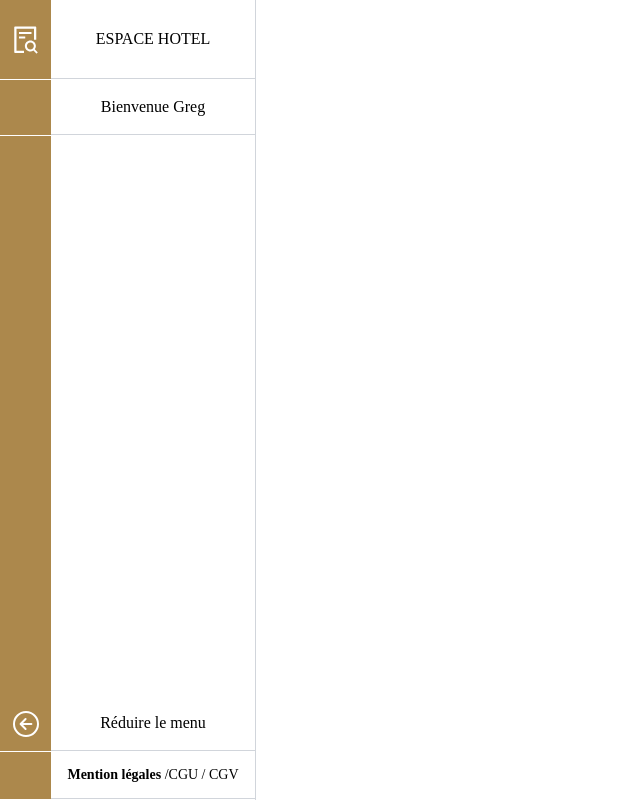
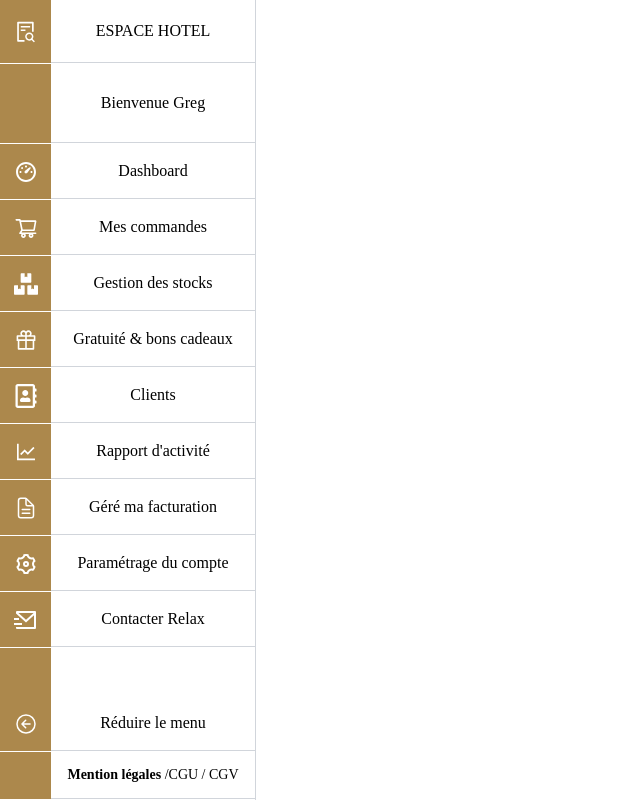
Before and after one commit to greg-Da/Relax-react-typescript, a React (Create React App) app: page / in a window 1280 px wide. Shown: the whole page, without its empty margins (0-640 px from the left). Built offline with nearby package versions, Linux system fonts and the light colour scheme.

Commit message:
[sidebar]: update design

```diff
--- a/src/components/SideBar/SideBar.tsx
+++ b/src/components/SideBar/SideBar.tsx
@@ -1,6 +1,8 @@
 import * as React from 'react';
-import { AiOutlineFileSearch } from 'react-icons/ai'
-import { IoArrowBackCircleOutline } from 'react-icons/io5'
+import { AiOutlineFileSearch, AiOutlineShoppingCart, AiOutlineGift, AiOutlineLineChart } from 'react-icons/ai'
+import { IoArrowBackCircleOutline, IoDocumentTextOutline } from 'react-icons/io5'
+import { RiDashboard3Line, RiSettings3Line, RiMailSendLine } from 'react-icons/ri'
+import { FaBoxes, FaRegAddressBook } from 'react-icons/fa'
 
 type Variant =
 | 'green'
@@ -31,20 +33,76 @@ export default function SideBar(props: Props) {
     <div style={{height: '100vh'}} className={`left-0 flex border-r border-gray-300 bg-white w-64 transform duration-500 ${open ? 'translate-x-0' : '-translate-x-52'}`}>
         <div className={`h-full z-50 w-1/4 transform duration-500 ${open ? 'translate-x-0' : 'translate-x-52'} ${variant === 'green' ? "bg-green-500" : "bg-gold-500"}`}>
             <ul>
+                <li className='flex h-16 border-b border-white'>
+                    <div className={`w-full w-1/4 flex justify-center items-center`}>
+                        <AiOutlineFileSearch className='text-white w-6 h-6'/>
+                    </div>
+                </li>
+
                 <li className='flex h-20 border-b border-white'>
-                    <div className={`w-full transform duration-500 w-1/4 flex justify-center items-center`}>
-                        <AiOutlineFileSearch className='text-white w-8 h-8'/>
+                    <div className={`${variant === 'green' ? "bg-green-500" : "bg-gold-500"} w-1/4 flex justify-center items-center`}></div>
+                </li>
+
+                <li className='flex h-14 border-b border-white'>
+                    <div className={`w-full w-1/4 flex justify-center items-center`}>
+                        <RiDashboard3Line className='text-white w-6 h-6'/>
                     </div>
                 </li>
 
                 <li className='flex h-14 border-b border-white'>
-                    <div className={`${variant === 'green' ? "bg-green-500" : "bg-gold-500"} transform duration-500 w-1/4 flex justify-center items-center`}></div>
+                    <div className={`w-full w-1/4 flex justify-center items-center`}>
+                        <AiOutlineShoppingCart className='text-white w-6 h-6'/>
+                    </div>
                 </li>
+
+                <li className='flex h-14 border-b border-white'>
+                    <div className={`w-full w-1/4 flex justify-center items-center`}>
+                        <FaBoxes className='text-white w-6 h-6'/>
+                    </div>
+                </li>
+
+                <li className='flex h-14 border-b border-white'>
+                    <div className={`w-full w-1/4 flex justify-center items-center`}>
+                        <AiOutlineGift className='text-white w-6 h-6'/>
+                    </div>
+                </li>
+
+                <li className='flex h-14 border-b border-white'>
+                    <div className={`w-full w-1/4 flex justify-center items-center`}>
+                        <FaRegAddressBook className='text-white w-6 h-6'/>
+                    </div>
+                </li>
+
+                <li className='flex h-14 border-b border-white'>
+                    <div className={`w-full w-1/4 flex justify-center items-center`}>
+                        <AiOutlineLineChart className='text-white w-6 h-6'/>
+                    </div>
+                </li>
+
+                <li className='flex h-14 border-b border-white'>
+                    <div className={`w-full w-1/4 flex justify-center items-center`}>
+                        <IoDocumentTextOutline className='text-white w-6 h-6'/>
+                    </div>
+                </li>
+
+                <li className='flex h-14 border-b border-white'>
+                    <div className={`w-full w-1/4 flex justify-center items-center`}>
+                        <RiSettings3Line className='text-white w-6 h-6'/>
+                    </div>
+                </li>
+
+                <li className='flex h-14 border-b border-white'>
+                    <div className={`w-full w-1/4 flex justify-center items-center`}>
+                        <RiMailSendLine className='text-white w-6 h-6'/>
+                    </div>
+                </li>
+
+
 
                 <div className='absolute bottom-0 w-full'>
                     <li onClick={() => setOpen(!open)} className='flex h-14 border-b border-white cursor-pointer'>
                         <div className={` w-full flex justify-center items-center`}>
-                            <IoArrowBackCircleOutline className={`text-white w-8 h-8 transform duration-500 ${open ? 'rotate-0' : 'rotate-180'}`} />
+                            <IoArrowBackCircleOutline className={`text-white w-6 h-6 transform duration-500 ${open ? 'rotate-0' : 'rotate-180'}`} />
                         </div>
                     </li>
 
@@ -60,15 +118,69 @@ export default function SideBar(props: Props) {
 
         <div className={`h-full w-full relative`}>
             <ul>
-                <li className='flex h-20 border-b border-white'>
+                <li className='flex h-16 border-b border-white'>
                     <div className={`w-full flex justify-center items-center border-b border-gray-300 bg-white ${open ? '' : 'hidden'}`}>
                         {title}
                     </div>
                 </li>
 
+                <li className='flex h-20 border-b border-white'>
+                    <div className={`w-full flex justify-center items-center border-b border-gray-300 bg-white ${open ? '' : 'hidden'}`}>
+                        <span>Bienvenue {name}</span>
+                    </div>
+                </li>
+
                 <li className='flex h-14 border-b border-white'>
                     <div className={`w-full flex justify-center items-center border-b border-gray-300 bg-white ${open ? '' : 'hidden'}`}>
-                    <span>Bienvenue {name}</span>
+                        <a>Dashboard</a>
+                    </div>
+                </li>
+
+                <li className='flex h-14 border-b border-white'>
+                    <div className={`w-full flex justify-center items-center border-b border-gray-300 bg-white ${open ? '' : 'hidden'}`}>
+                        <a>Mes commandes</a>
+                    </div>
+                </li>
+
+                <li className='flex h-14 border-b border-white'>
+                    <div className={`w-full flex justify-center items-center border-b border-gray-300 bg-white ${open ? '' : 'hidden'}`}>
+                        <a>Gestion des stocks</a>
+                    </div>
+                </li>
+
+                <li className='flex h-14 border-b border-white'>
+                    <div className={`w-full flex justify-center items-center border-b border-gray-300 bg-white ${open ? '' : 'hidden'}`}>
+                        <a>Gratuité & bons cadeaux</a>
+                    </div>
+                </li>
+
+                <li className='flex h-14 border-b border-white'>
+                    <div className={`w-full flex justify-center items-center border-b border-gray-300 bg-white ${open ? '' : 'hidden'}`}>
+                        <a>Clients</a>
+                    </div>
+                </li>
+
+                <li className='flex h-14 border-b border-white'>
+                    <div className={`w-full flex justify-center items-center border-b border-gray-300 bg-white ${open ? '' : 'hidden'}`}>
+                        <a>Rapport d'activité</a>
+                    </div>
+                </li>
+
+                <li className='flex h-14 border-b border-white'>
+                    <div className={`w-full flex justify-center items-center border-b border-gray-300 bg-white ${open ? '' : 'hidden'}`}>
+                        <a>Géré ma facturation</a>
+                    </div>
+                </li>
+
+                <li className='flex h-14 border-b border-white'>
+                    <div className={`w-full flex justify-center items-center border-b border-gray-300 bg-white ${open ? '' : 'hidden'}`}>
+                        <a>Paramétrage du compte</a>
+                    </div>
+                </li>
+
+                <li className='flex h-14 border-b border-white'>
+                    <div className={`w-full flex justify-center items-center border-b border-gray-300 bg-white ${open ? '' : 'hidden'}`}>
+                        <a>Contacter Relax</a>
                     </div>
                 </li>
             </ul>
@@ -89,62 +201,6 @@ export default function SideBar(props: Props) {
             </div>
 
         </div>
-        {/* <ul>
-            <li className='flex h-20 border-b border-white'>
-                <div className={`${variant === 'green' ? "bg-green-500" : "bg-gold-500"} transform duration-500 ${open ? 'translate-x-0' : 'translate-x-48'} w-1/4 flex justify-center items-center`}>
-                    <AiOutlineFileSearch className='text-white w-8 h-8'/>
-                </div>
-                <div className={`w-full flex justify-center items-center border-b border-gray-300 bg-white ${open ? '' : 'hidden'}`}>
-                    {title}
-                </div>
-            </li>
-
-            <li className='flex h-14 border-b border-white'>
-                <div className={`${variant === 'green' ? "bg-green-500" : "bg-gold-500"} transform duration-500 ${open ? 'translate-x-0' : 'translate-x-48'} w-1/4 flex justify-center items-center`}>
-                </div>
-                <div className={`w-full flex justify-center items-center border-b border-gray-300 bg-white ${open ? '' : 'hidden'}`}>
-                    <span>Bienvenue {name}</span>
-                </div>
-            </li>
-
-            <li className='h-full flex w-full'>
-            <div className={`${variant === 'green' ? "bg-green-500" : "bg-gold-500"} h-full transform duration-500 ${open ? 'translate-x-0' : 'translate-x-48'} w-1/4 flex justify-center items-center`}>
-
-            </div>
-            <div className={`w-full h-full flex justify-center items-center border-gray-300 bg-white ${open ? '' : 'hidden'}`}>
-            </div>
-        </li>
-        </ul>
-
-        <div className='h-full flex w-full'>
-            <div className={`${variant === 'green' ? "bg-green-500" : "bg-gold-500"} h-full transform duration-500 ${open ? 'translate-x-0' : 'translate-x-48'} w-1/4 flex justify-center items-center`}>
-
-            </div>
-            <div className={`w-full h-full flex justify-center items-center border-gray-300 bg-white ${open ? '' : 'hidden'}`}>
-            </div>
-        </div>
-
-
-        <div className='absolute bottom-0 w-full'>
-            <ul>
-            <li onClick={() => setOpen(!open)} className='flex h-14 border-b border-white cursor-pointer'>
-                <div className={`${variant === 'green' ? "bg-green-500" : "bg-gold-500"} transform duration-500 ${open ? 'translate-x-0' : 'translate-x-48'} w-1/4 flex justify-center items-center`}>
-                <IoArrowBackCircleOutline className={`text-white w-8 h-8 transform duration-500 ${open ? 'rotate-0' : 'rotate-180'}`} />
-
-                </div>
-                <div className={`w-full flex justify-center items-center border-b border-gray-300 bg-white ${open ? '' : 'hidden'}`}>
-                    <span>Réduire le menu</span>
-                </div>
-            </li>
-            <li className='flex h-12 border-b border-white'>
-                <div className={`${variant === 'green' ? "bg-green-500" : "bg-gold-500"} transform duration-500 ${open ? 'translate-x-0' : 'translate-x-48'} w-1/4 flex justify-center items-center`}>
-                </div>
-                <div className={`w-full flex justify-center items-center border-b border-gray-300 bg-white ${open ? '' : 'hidden'}`}>
-                    <a className='cursor-pointer text-sm'><span className='font-bold'>Mention légales</span> /CGU / CGV</a>
-                </div>
-            </li>
-            </ul>
-        </div> */}
     </div>
 );
 }
```
Lines whose indentation alone changed are shown as unchanged.
